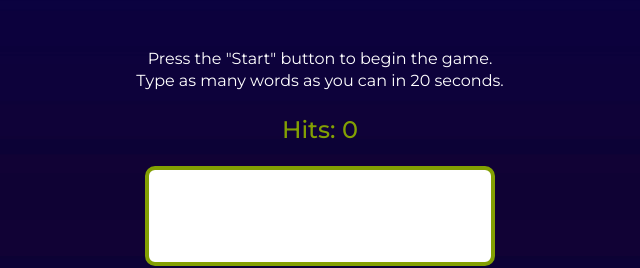
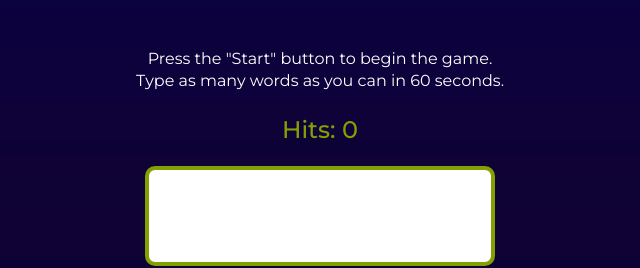
Before and after one commit to bernardoyewole/text-thunder, a plain HTML site: page index.html in a window 1280 px wide. Shown: the part 208-476 px from the top of the page, 320-960 px from the left. Drawn offline with Linux system fonts and the light colour scheme.

Commit message:
Game instruction update

```diff
--- a/index.html
+++ b/index.html
@@ -30,7 +30,7 @@
             <div class="container game">
                 <div class="info">
                     <p class="instruction">Press the "Start" button to begin the game.</p>
-                    <p>Type as many words as you can in 20 seconds.</p>
+                    <p>Type as many words as you can in 60 seconds.</p>
                 </div>
                 <p class="hits">Hits: <span>0</span></p>
                 <div class="word-container">
```
